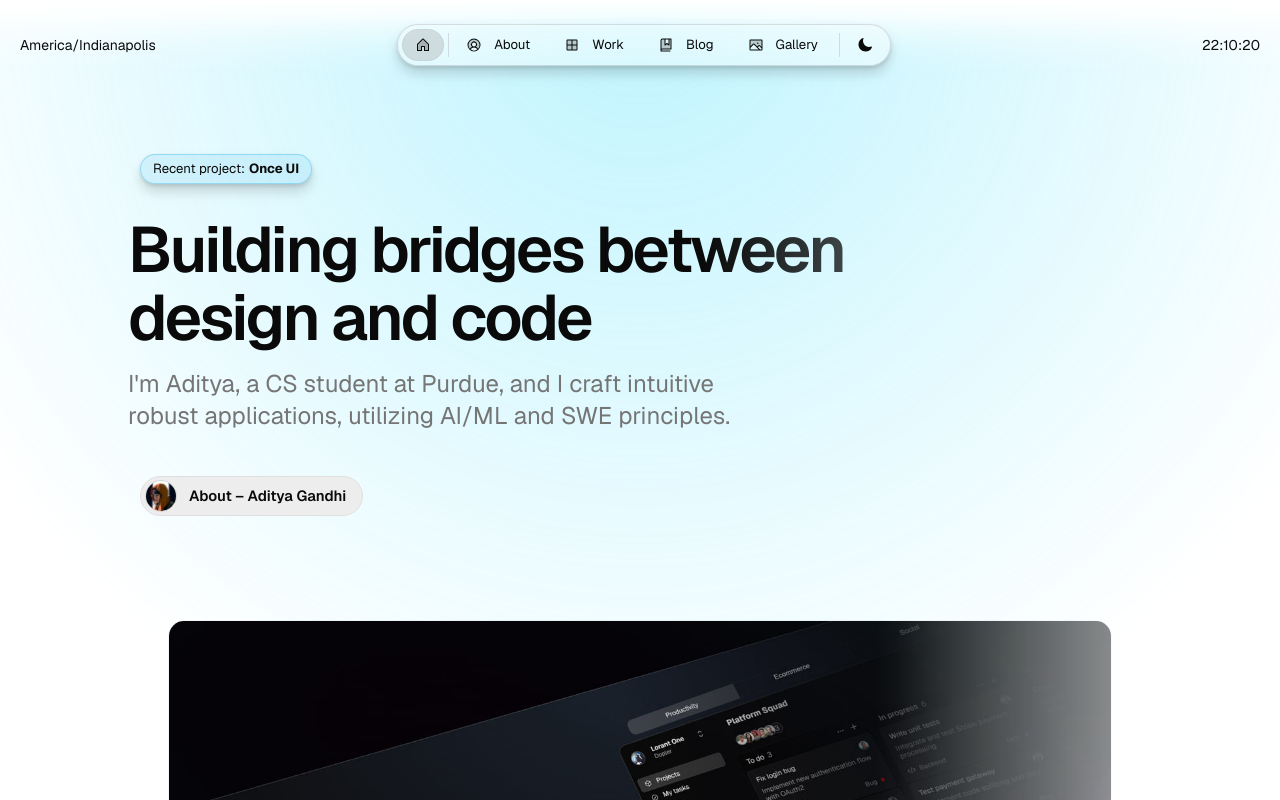
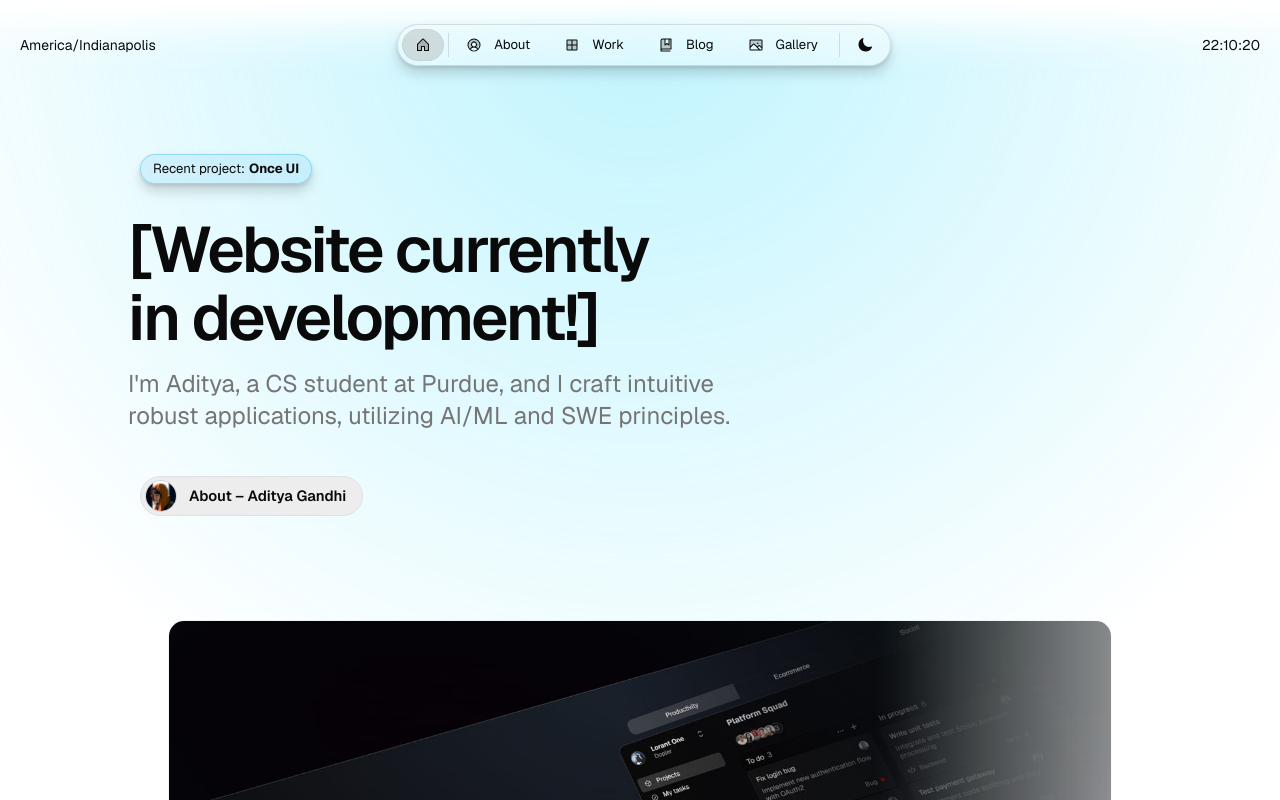
Before and after one commit to AdityasCode/adityagandhi, a Next.js app: page / in a window 1280 px wide. Shown: the top 800 px of the page. Built offline with nearby package versions, Linux system fonts and the light colour scheme.

Commit message:
Updating status user-side.

```diff
--- a/src/app/resources/content.js
+++ b/src/app/resources/content.js
@@ -54,7 +54,7 @@ const home = {
   label: "Home",
   title: `${person.name}'s Portfolio`,
   description: `Portfolio website showcasing my work as a ${person.role}`,
-  headline: <>Building bridges between design and code</>,
+  headline: <>[Website currently in development!]</>,
   featured: {
     display: true,
     title: <>Recent project: <strong className="ml-4">Once UI</strong></>,
```
